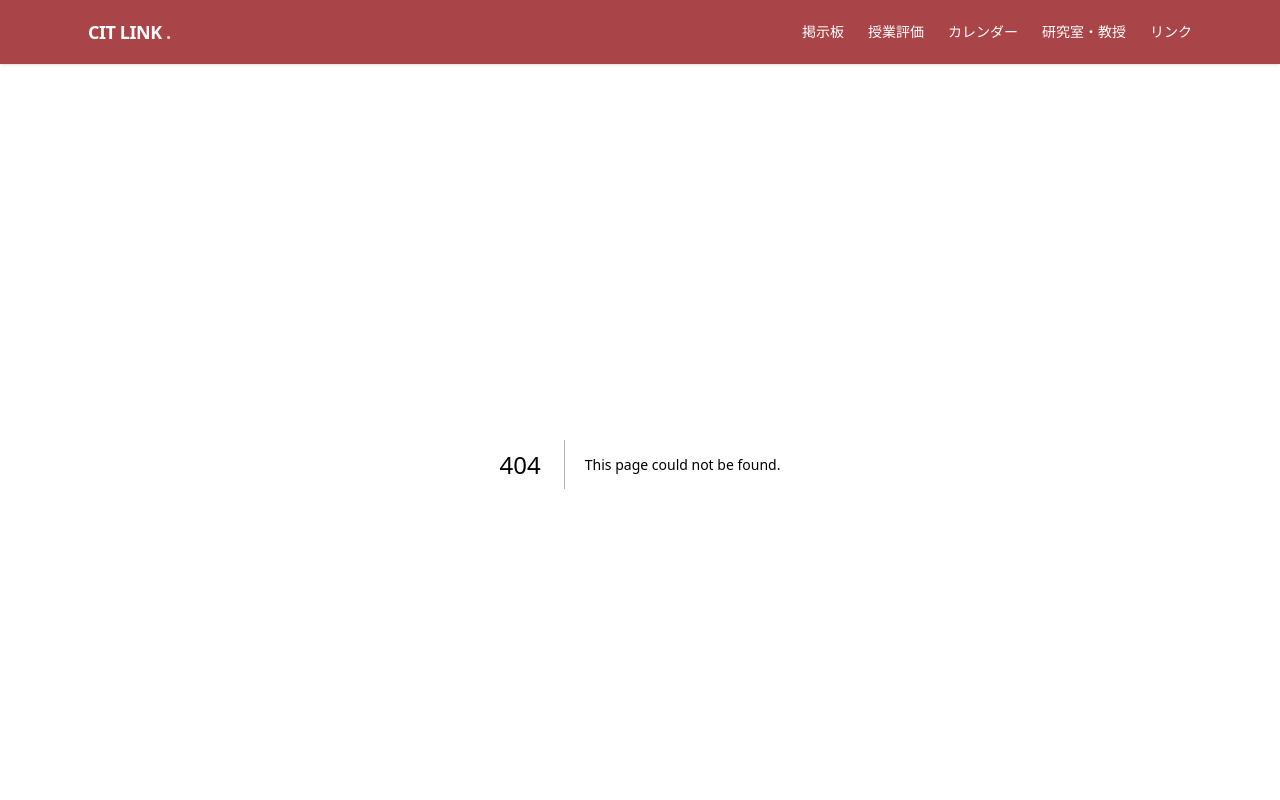
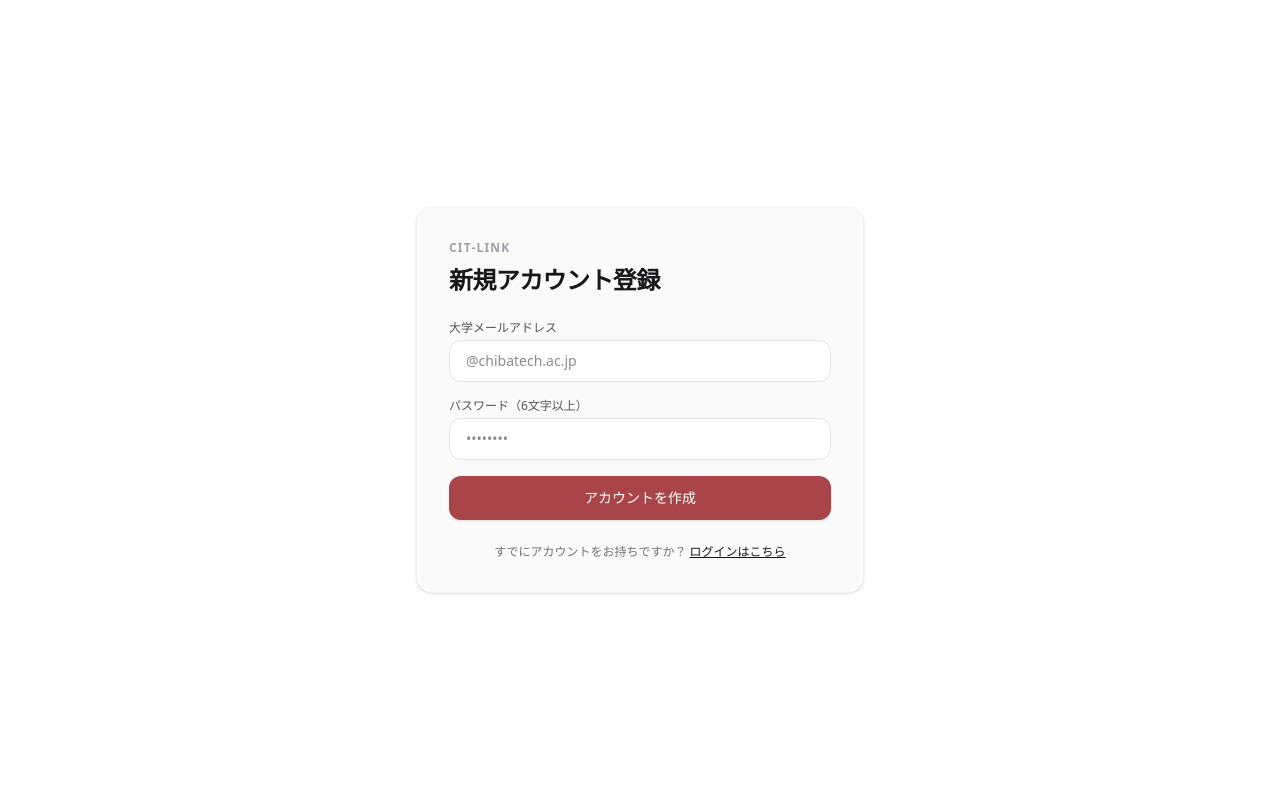
Before and after one commit to nagatakazuki318/cit-link, a Next.js app: page /signup in a window 1280 px wide. Before the commit this address had no page. Shown: the top 800 px of the page. Built offline with nearby package versions, Linux system fonts and the light colour scheme; no server answers.

Commit message:
loginの仕組みを作成

```diff
--- a/src/app/layout.tsx
+++ b/src/app/layout.tsx
@@ -1,4 +1,9 @@
-import type { Metadata } from "next";
+'use client';
+
+import { useEffect, useState } from 'react';
+import { usePathname, useRouter } from 'next/navigation';
+import { supabase } from '@/lib/supabase';
+import type { Metadata } from "next"; // ※Client Componentではmetadataは通常exportできないため下部で分離しますが、今回は動きをそのまま維持しています
 import { Geist, Geist_Mono } from "next/font/google";
 import "./globals.css";
 import Header from "@/components/header";
@@ -14,29 +19,74 @@ const geistMono = Geist_Mono({
   subsets: ["latin"],
 });
 
-export const metadata: Metadata = {
-  title: "cit-link | 学年間交流プラットフォーム",
-  description: "千葉工業大学の学生向けコミュニティ＆情報共有サイト",
-};
-
 export default function RootLayout({
   children,
 }: Readonly<{
   children: React.ReactNode;
 }>) {
+  const pathname = usePathname();
+  const router = useRouter();
+  const [isAuthenticated, setIsAuthenticated] = useState<boolean | null>(null);
+
+  // 現在のページがログイン画面または新規登録画面かどうかを判定
+  const isAuthPage = pathname === '/login' || pathname === '/signup';
+
+  useEffect(() => {
+    async function checkUser() {
+      const { data: { user } } = await supabase.auth.getUser();
+
+      if (!user) {
+        setIsAuthenticated(false);
+        // ログインしておらず、かつ認証ページ（login/signup）以外にいる場合はログイン画面へ飛ばす
+        if (!isAuthPage) {
+          router.push('/login');
+        }
+      } else {
+        setIsAuthenticated(true);
+      }
+    }
+
+    checkUser();
+
+    // 認証状態の変化（ログイン・ログアウト）をリアルタイムで監視
+    const { data: { subscription } } = supabase.auth.onAuthStateChange((event, session) => {
+      if (!session && !isAuthPage) {
+        setIsAuthenticated(false);
+        router.push('/login');
+      } else if (session) {
+        setIsAuthenticated(true);
+      }
+    });
+
+    return () => {
+      subscription.unsubscribe();
+    };
+  }, [pathname, isAuthPage, router]);
+
+  // 認証状態の判定中（画面のチラつき防止）
+  if (isAuthenticated === null && !isAuthPage) {
+    return (
+      <html lang="ja">
+        <body className="min-h-screen flex items-center justify-center bg-white text-zinc-500 text-sm">
+          読み込み中...
+        </body>
+      </html>
+    );
+  }
+
   return (
     <html lang="ja">
       <body className={`${geistSans.variable} ${geistMono.variable} antialiased bg-white text-zinc-900 flex flex-col min-h-screen`}>
-        {/* 共通ヘッダー */}
-        <Header />
+        {/* ログイン・新規登録ページ以外の場合のみヘッダーを表示 */}
+        {!isAuthPage && <Header />}
 
         {/* 各ページの中身がここに表示される */}
         <div className="flex-grow">
           {children}
         </div>
 
-        {/* 共通フッター */}
-        <Footer />
+        {/* ログイン・新規登録ページ以外の場合のみフッターを表示 */}
+        {!isAuthPage && <Footer />}
       </body>
     </html>
   );
--- /dev/null
+++ b/src/app/login/page.tsx
@@ -0,0 +1,89 @@
+'use client';
+
+import { useState } from 'react';
+import { supabase } from '@/lib/supabase';
+import { useRouter } from 'next/navigation';
+import Link from 'next/link';
+
+export default function LoginPage() {
+  const [email, setEmail] = useState('');
+  const [password, setPassword] = useState('');
+  const [loading, setLoading] = useState(false);
+  const [errorMsg, setErrorMsg] = useState('');
+  const router = useRouter();
+
+  const handleLogin = async (e: React.FormEvent) => {
+    e.preventDefault();
+    setLoading(true);
+    setErrorMsg('');
+
+    const { error } = await supabase.auth.signInWithPassword({
+      email,
+      password,
+    });
+
+    if (error) {
+      setErrorMsg('メールアドレスまたはパスワードが間違っています。');
+      setLoading(false);
+    } else {
+      router.push('/'); // ログイン成功したらトップページへ
+      router.refresh();
+    }
+  };
+
+  return (
+    <main className="min-h-screen bg-white text-zinc-900 flex items-center justify-center px-6 font-sans">
+      <div className="max-w-md w-full bg-zinc-50 border border-zinc-100 rounded-2xl p-8 shadow-sm">
+        <p className="text-xs font-semibold uppercase tracking-widest text-zinc-400 mb-2">CIT-LINK</p>
+        <h1 className="text-2xl font-semibold tracking-tight text-zinc-900 mb-6">ログイン</h1>
+
+        {errorMsg && (
+          <div className="mb-4 p-3 bg-red-50 text-red-600 text-xs rounded-lg">
+            {errorMsg}
+          </div>
+        )}
+
+        <form onSubmit={handleLogin} className="space-y-4">
+          <div>
+            <label className="block text-xs font-medium text-zinc-600 mb-1">メールアドレス</label>
+            <input
+              type="email"
+              value={email}
+              onChange={(e) => setEmail(e.target.value)}
+              required
+              className="w-full px-4 py-2.5 bg-white border border-zinc-200 rounded-xl text-sm focus:outline-none focus:ring-2 focus:ring-zinc-900"
+              placeholder="xxxxxxxx@chibatech.ac.jp"
+            />
+          </div>
+
+          <div>
+            <label className="block text-xs font-medium text-zinc-600 mb-1">パスワード</label>
+            <input
+              type="password"
+              value={password}
+              onChange={(e) => setPassword(e.target.value)}
+              required
+              className="w-full px-4 py-2.5 bg-white border border-zinc-200 rounded-xl text-sm focus:outline-none focus:ring-2 focus:ring-zinc-900"
+              placeholder="••••••••"
+            />
+          </div>
+
+          <button
+            type="submit"
+            disabled={loading}
+            className="w-full py-3 bg-[#a94448] text-white text-sm font-medium rounded-xl hover:opacity-95 transition-opacity shadow-sm"
+          >
+            {loading ? 'ログイン中...' : 'ログイン'}
+          </button>
+        </form>
+
+        <p className="mt-6 text-center text-xs text-zinc-500">
+          アカウントをお持ちではありませんか？{' '}
+          <Link href="/signup" className="text-zinc-900 font-medium underline">
+            新規登録
+          </Link>
+        </p>
+      </div>
+    </main>
+  );
+}
--- /dev/null
+++ b/src/app/signup/page.tsx
@@ -0,0 +1,102 @@
+'use client';
+
+import { useState } from 'react';
+import { supabase } from '@/lib/supabase';
+import { useRouter } from 'next/navigation';
+import Link from 'next/link';
+
+export default function SignUpPage() {
+  const [email, setEmail] = useState('');
+  const [password, setPassword] = useState('');
+  const [loading, setLoading] = useState(false);
+  const [errorMsg, setErrorMsg] = useState('');
+  const router = useRouter();
+
+  // ▼ あなたが書いてくれた認証・ドメイン制限の処理
+  const handleSignUp = async (e: React.FormEvent) => {
+    e.preventDefault();
+    setLoading(true);
+    setErrorMsg('');
+
+    // @chibatech.ac.jp で終わるメールアドレスかチェック
+    const allowedDomain = '@chibatech.ac.jp';
+    if (!email.endsWith(allowedDomain)) {
+      setErrorMsg(`千葉工業大学のメールアドレス（${allowedDomain}）のみ登録可能です。`);
+      setLoading(false);
+      return; // ここで処理を止める
+    }
+
+    // Supabaseの新規登録処理
+    const { error } = await supabase.auth.signUp({
+      email,
+      password,
+    });
+
+    if (error) {
+      setErrorMsg(error.message);
+      setLoading(false);
+    } else {
+      alert('確認メールを送信しました！メール内のリンクを確認して登録を完了させてください。');
+      router.push('/login');
+    }
+  };
+
+  return (
+    <main className="min-h-screen bg-white text-zinc-900 flex items-center justify-center px-6 font-sans">
+      <div className="max-w-md w-full bg-zinc-50 border border-zinc-100 rounded-2xl p-8 shadow-sm">
+        <p className="text-xs font-semibold uppercase tracking-widest text-zinc-400 mb-2">CIT-LINK</p>
+        <h1 className="text-2xl font-semibold tracking-tight text-zinc-900 mb-6">新規アカウント登録</h1>
+
+        {/* エラーメッセージがある場合に表示 */}
+        {errorMsg && (
+          <div className="mb-4 p-3 bg-red-50 text-red-600 text-xs rounded-lg">
+            {errorMsg}
+          </div>
+        )}
+
+        {/* フォーム：送信ボタン（submit）が押されたらさっきの handleSignUp が動く */}
+        <form onSubmit={handleSignUp} className="space-y-4">
+          <div>
+            <label className="block text-xs font-medium text-zinc-600 mb-1">大学メールアドレス</label>
+            <input
+              type="email"
+              value={email}
+              onChange={(e) => setEmail(e.target.value)}
+              required
+              className="w-full px-4 py-2.5 bg-white border border-zinc-200 rounded-xl text-sm focus:outline-none focus:ring-2 focus:ring-zinc-900"
+              placeholder="@chibatech.ac.jp"
+            />
+          </div>
+
+          <div>
+            <label className="block text-xs font-medium text-zinc-600 mb-1">パスワード（6文字以上）</label>
+            <input
+              type="password"
+              value={password}
+              onChange={(e) => setPassword(e.target.value)}
+              required
+              minLength={6}
+              className="w-full px-4 py-2.5 bg-white border border-zinc-200 rounded-xl text-sm focus:outline-none focus:ring-2 focus:ring-zinc-900"
+              placeholder="••••••••"
+            />
+          </div>
+
+          <button
+            type="submit"
+            disabled={loading}
+            className="w-full py-3 bg-[#a94448] text-white text-sm font-medium rounded-xl hover:opacity-95 transition-opacity shadow-sm"
+          >
+            {loading ? '登録中...' : 'アカウントを作成'}
+          </button>
+        </form>
+
+        <p className="mt-6 text-center text-xs text-zinc-500">
+          すでにアカウントをお持ちですか？{' '}
+          <Link href="/login" className="text-zinc-900 font-medium underline">
+            ログインはこちら
+          </Link>
+        </p>
+      </div>
+    </main>
+  );
+}
```
